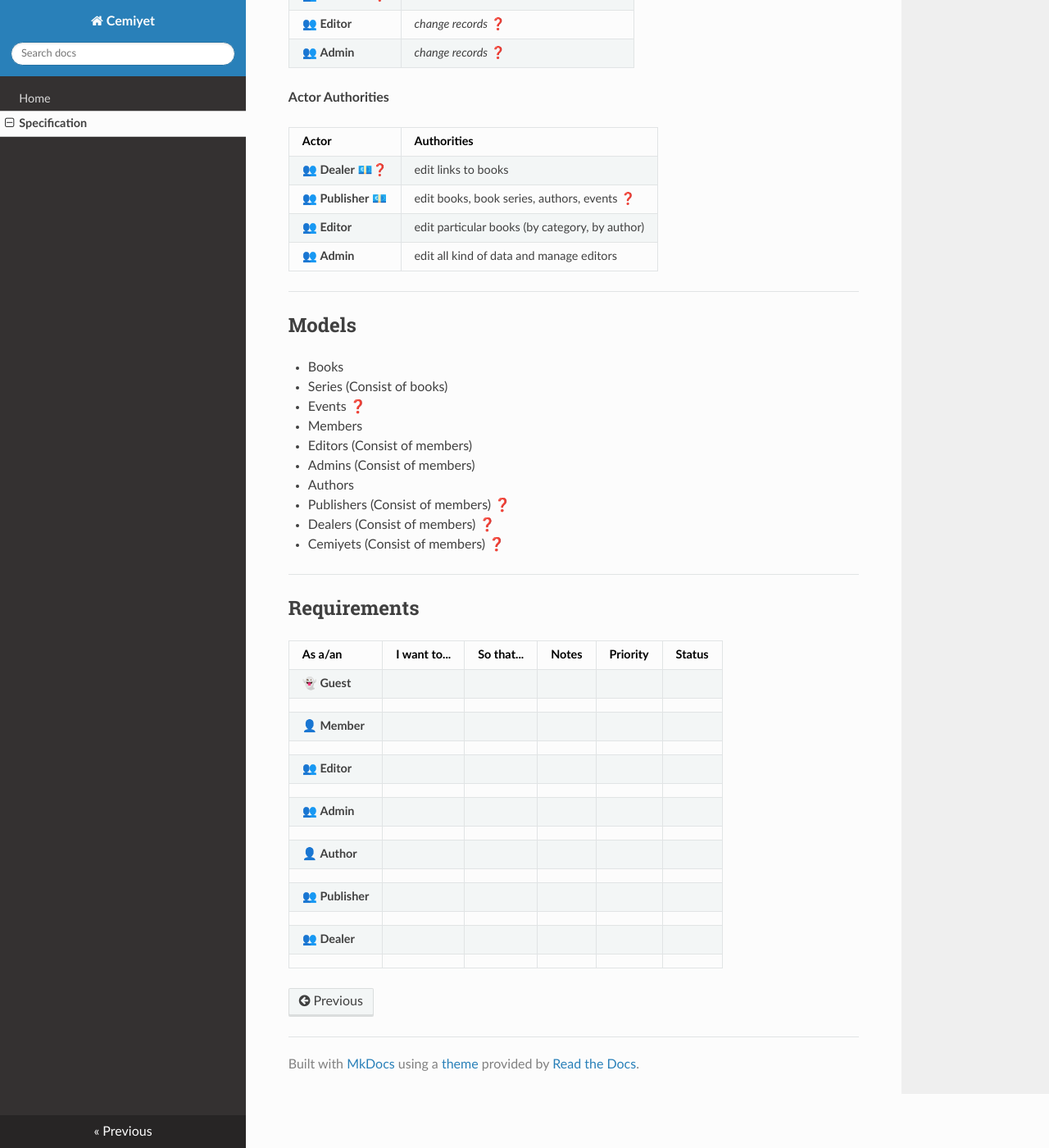
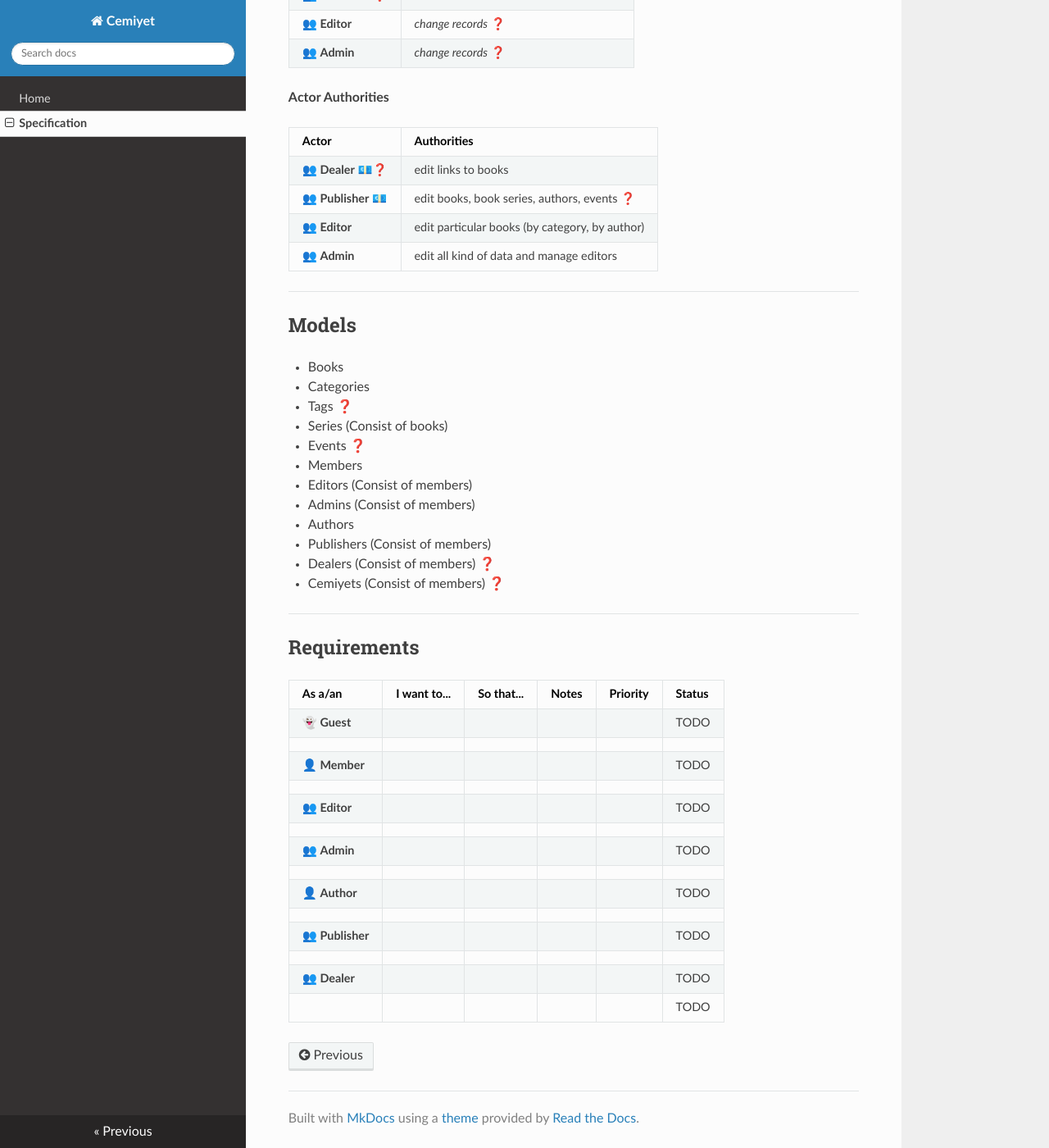
Before and after one commit to cemiyet/docs, an MkDocs documentation site: the page built from docs/specification.md, in a window 1280 px wide and 1400 px high, scrolled down 599 px. Shown: the whole window at 82% size. Built offline with MkDocs 1.6.1, drawn with Linux system fonts in a browser that asks for light colours; nearby versions of some CDN libraries.

Commit message:
updated model list.

```diff
--- a/docs/specification.md
+++ b/docs/specification.md
@@ -34,13 +34,15 @@
 ## Models
 
 - Books
+- Categories
+- Tags ❓
 - Series (Consist of books)
 - Events ❓
 - Members
 - Editors (Consist of members)
 - Admins (Consist of members)
 - Authors
-- Publishers (Consist of members) ❓
+- Publishers (Consist of members)
 - Dealers (Consist of members) ❓
 - Cemiyets (Consist of members) ❓
 
@@ -50,17 +52,17 @@
 
 | As a/an | I want to... | So that... | Notes | Priority | Status |
 |--|--|--|--|--|--|
-| 👻 **Guest** |   |   |   |   |   |
+| 👻 **Guest** |   |   |   |   | TODO |
 |   |   |   |   |   |   |
-| 👤 **Member** |   |   |   |   |   |
+| 👤 **Member** |   |   |   |   | TODO |
 |   |   |   |   |   |   |
-| 👥 **Editor** |   |   |   |   |   |
+| 👥 **Editor** |   |   |   |   | TODO |
 |   |   |   |   |   |   |
-| 👥 **Admin** |   |   |   |   |   |
+| 👥 **Admin** |   |   |   |   | TODO |
 |   |   |   |   |   |   |
-| 👤 **Author** |   |   |   |   |   |
+| 👤 **Author** |   |   |   |   | TODO |
 |   |   |   |   |   |   |
-| 👥 **Publisher** |   |   |   |   |   |
+| 👥 **Publisher** |   |   |   |   | TODO |
 |   |   |   |   |   |   |
-| 👥 **Dealer** |   |   |   |   |   |
-|   |   |   |   |   |   |
+| 👥 **Dealer** |   |   |   |   | TODO |
+|   |   |   |   |   | TODO |
```
